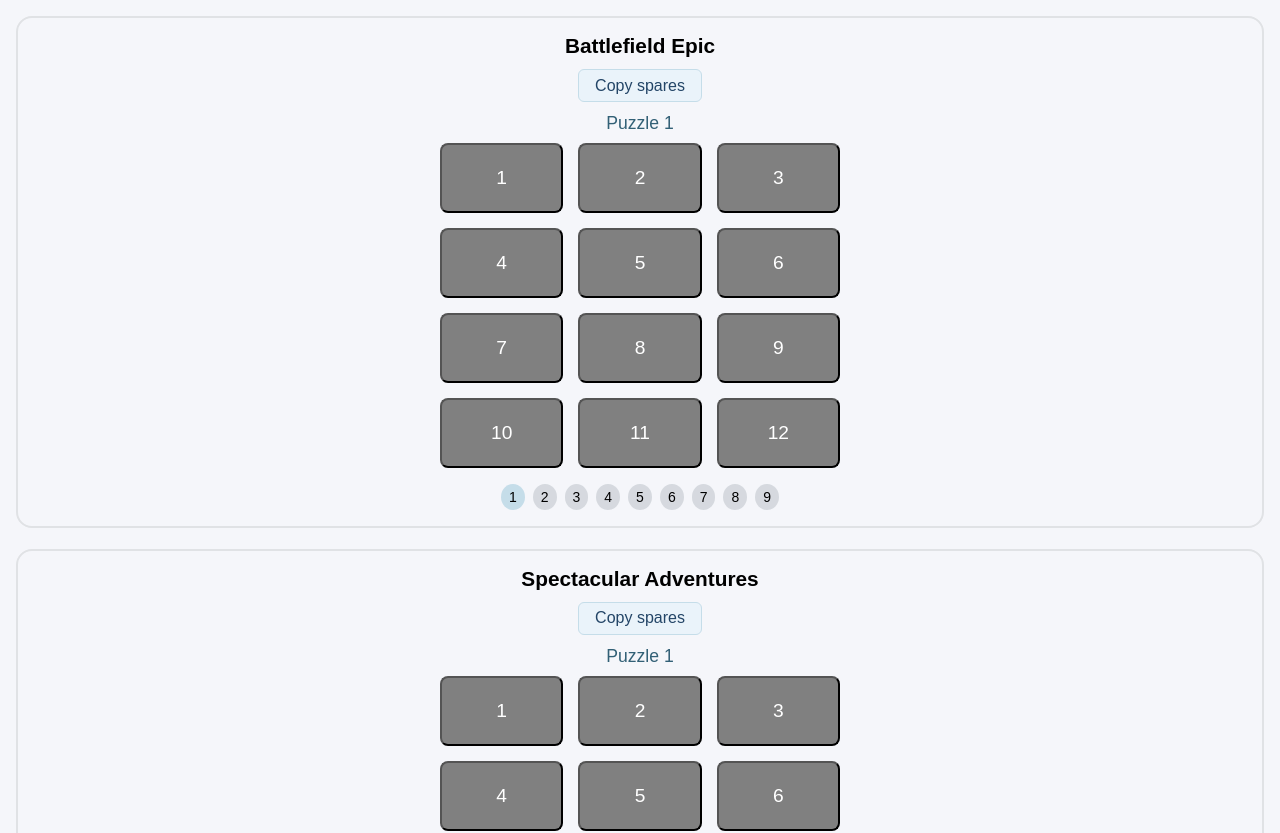
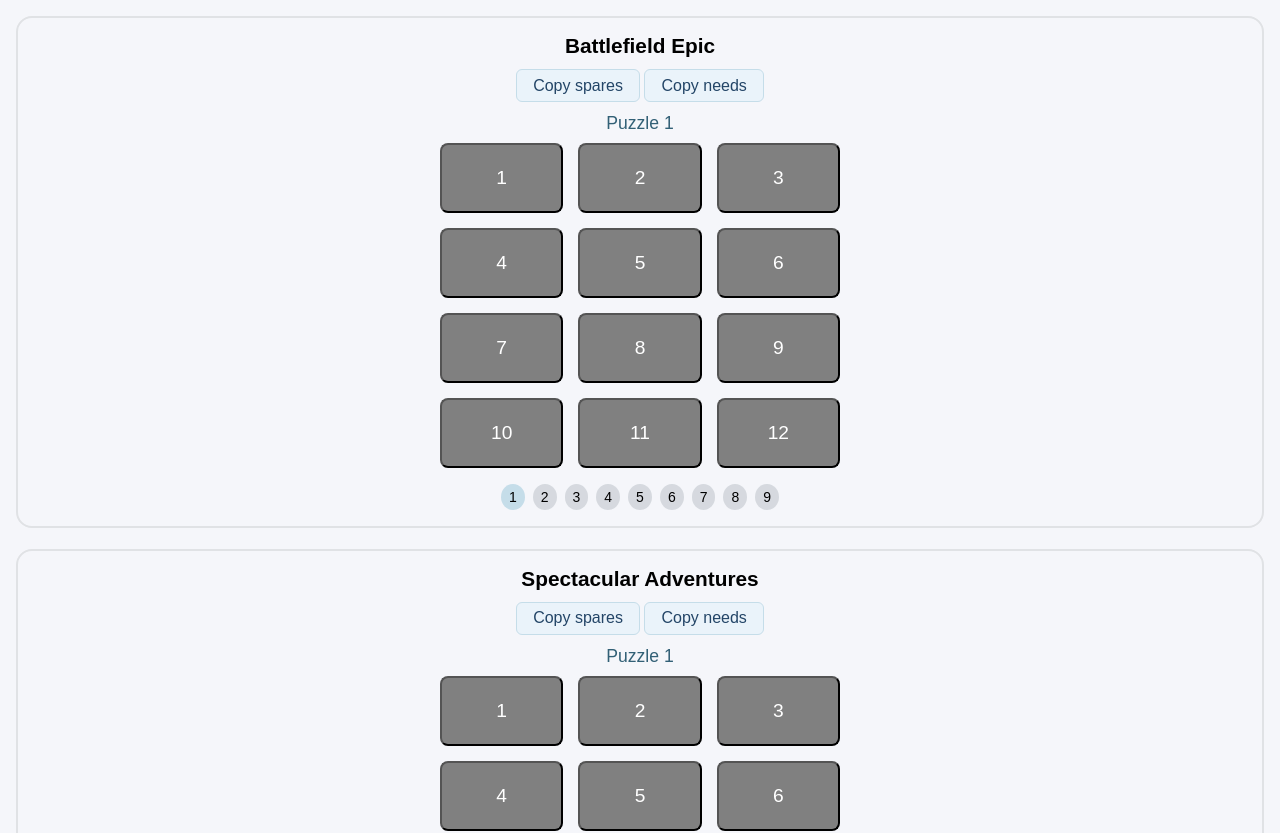
Before and after one commit to appsbytom/wos-puzzle-albums, a Svelte app: page / in a window 1280 px wide. Shown: the top 833 px of the page. Built offline with nearby package versions, Linux system fonts and the light colour scheme.

Commit message:
add needs button

```diff
--- a/src/Album.svelte
+++ b/src/Album.svelte
@@ -6,15 +6,27 @@
   let activeCollection = 0;
   let elementRef;
 
-  $: ownedPerCollection = album.puzzles.map(col => ({
+  function copyOwnedLists() {
+    const ownedPerCollection = album.puzzles.map(col => ({
       num: col.id,
       cardIds: col.pieces.filter(card => card.num === 2).map(card => card.id).join(',')
     }));
+    const clipboardText = `${album.name} spares:\n${ownedPerCollection.map(c => `${c.num}:${c.cardIds}`).join('\n')}`;
 
-  $: clipboardText = ownedPerCollection.map(c => `${c.num}:${c.cardIds}`).join('\n');
+    navigator.clipboard.writeText(clipboardText).then(() => {
+      copied = true;
+      setTimeout(() => copied = false, 1200);
+    });
+  }
 
-  function copyOwnedLists() {
-    navigator.clipboard.writeText(clipboardText).then(() => {
+  function copyNeedsLists() {
+    const needsPerCollection = album.puzzles.map(col => ({
+      num: col.id,
+      cardIds: col.pieces.filter(card => card.num === 0).map(card => card.id).join(',')
+    }));
+    const needsClipboardText = `${album.name} needs:\n${needsPerCollection.map(c => `${c.num}:${c.cardIds}`).join('\n')}`;
+
+    navigator.clipboard.writeText(needsClipboardText).then(() => {
       copied = true;
       setTimeout(() => copied = false, 1200);
     });
@@ -24,9 +36,14 @@
 <div class="book">
   <h2 class="book-heading">{album.name}</h2>
 
+  <div>
     <button class="owned-btn" on:click={copyOwnedLists}>
       Copy spares
     </button>
+    <button on:click={copyNeedsLists} class="needs-btn">
+      Copy needs
+    </button>
+  </div>
   {#if copied}
     <span class="copied-confirm">Copied!</span>
   {/if}
@@ -87,6 +104,16 @@
     vertical-align: middle;
     transition: opacity 0.4s;
   }
+  .needs-btn {
+    margin: 0.7rem 0;
+    font-size: 1em;
+    padding: 0.4em 1em;
+    border-radius: 6px;
+    border: 1.5px solid #c5dde9;
+    background: #eaf3fa;
+    color: #234567;
+    cursor: pointer;
+  }
   .carousel-content {
     max-width: 400px;
     min-width: 0;
```
Lines whose indentation alone changed are shown as unchanged.
